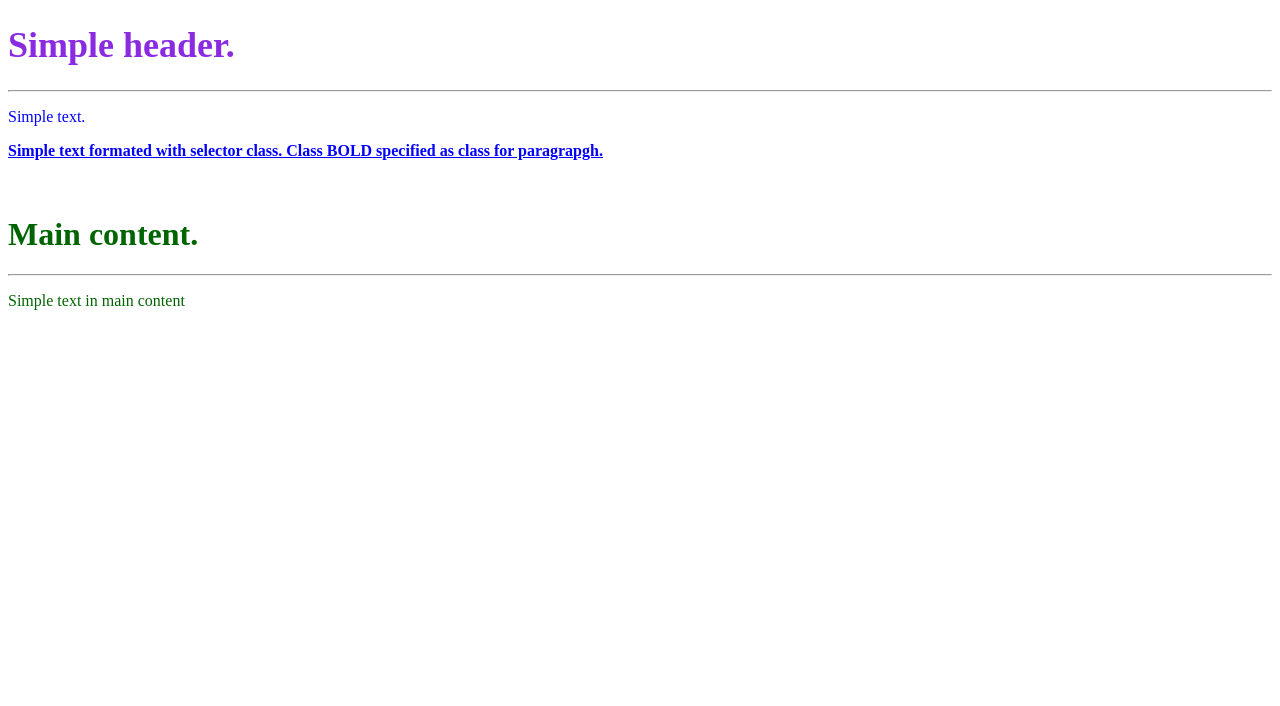
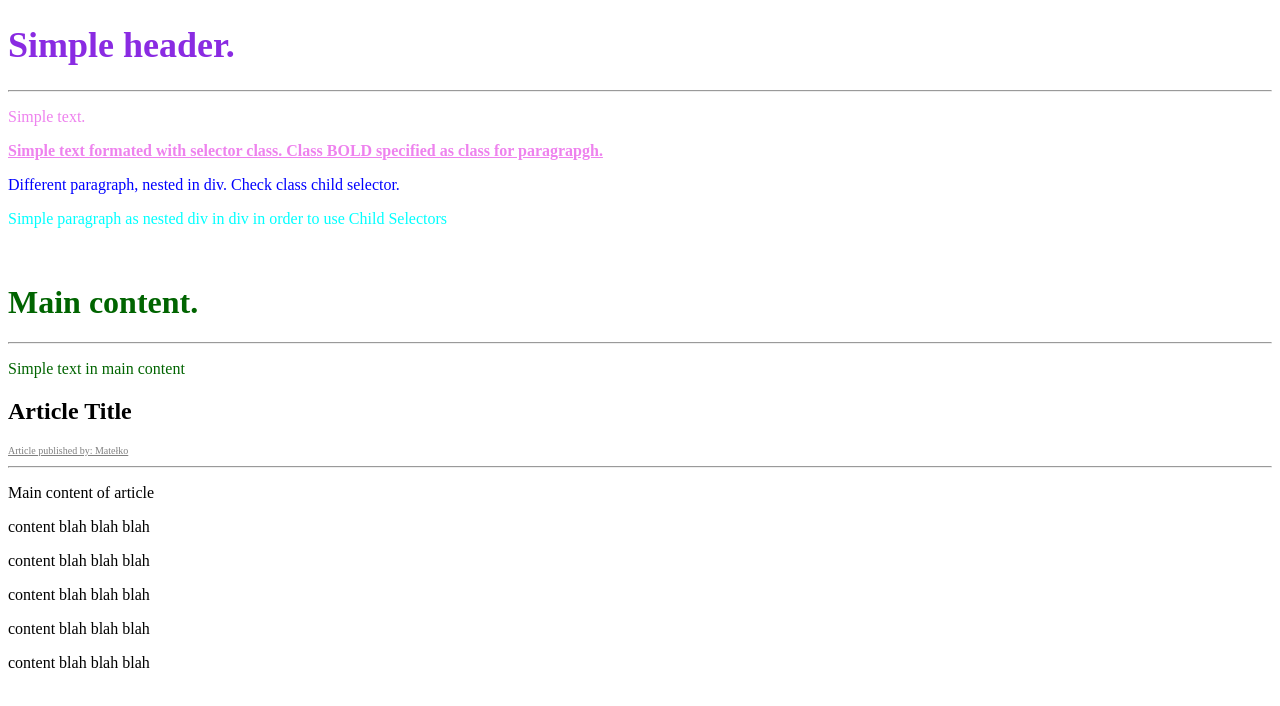
Before and after one commit to Halscraft/prework-v2, a plain HTML site: page index.html in a window 1280 px wide. Drawn offline with Linux system fonts and the light colour scheme.

Commit message:
Reguly dziedziczone.

```diff
--- a/index.html
+++ b/index.html
@@ -13,6 +13,12 @@
         <hr/>
         <p>Simple text.</p>
         <p class="bold">Simple text formated with selector class. Class BOLD specified as class for paragrapgh.</p>
+        <div class="bold">
+            <div>
+                <p>Different paragraph, nested in div. Check class child selector.</p>
+            </div>
+            <p>Simple paragraph as nested div in div in order to use Child Selectors</p>
+        </div>
     </div>
     <br>
     <div class="main-content">
@@ -21,6 +27,17 @@
         <p>Simple text in main content</p>
     </div>
 
+    <div class="article">
+        <h2>Article Title</h2>
+        <p>Article published by: Matełko</p>
+        <hr/>
+        <p>Main content of article</p>
+        <p>content blah blah blah</p>
+        <p>content blah blah blah</p>
+        <p>content blah blah blah</p>
+        <p>content blah blah blah</p>
+        <p>content blah blah blah</p>
+    </div>
 </body>
 <script src="functions.js"></script>
 </html>
--- a/style-comments.css
+++ b/style-comments.css
@@ -27,3 +27,19 @@ p.bold {
     text-decoration: underline;
     font-weight: bold;
 }
+
+/*Child selector*/
+#header > p {
+    color: violet;
+}
+
+.bold > p {
+    color: aqua;
+}
+
+/*Selektor wybierający pierwszy tag występujący po określonym tagu wewnątrz danej klasy/id */
+.article h2 + p {
+    font-size: 10px;
+    color: grey;
+    text-decoration: underline;
+}
```
Also changed, not shown: 1 other file.
